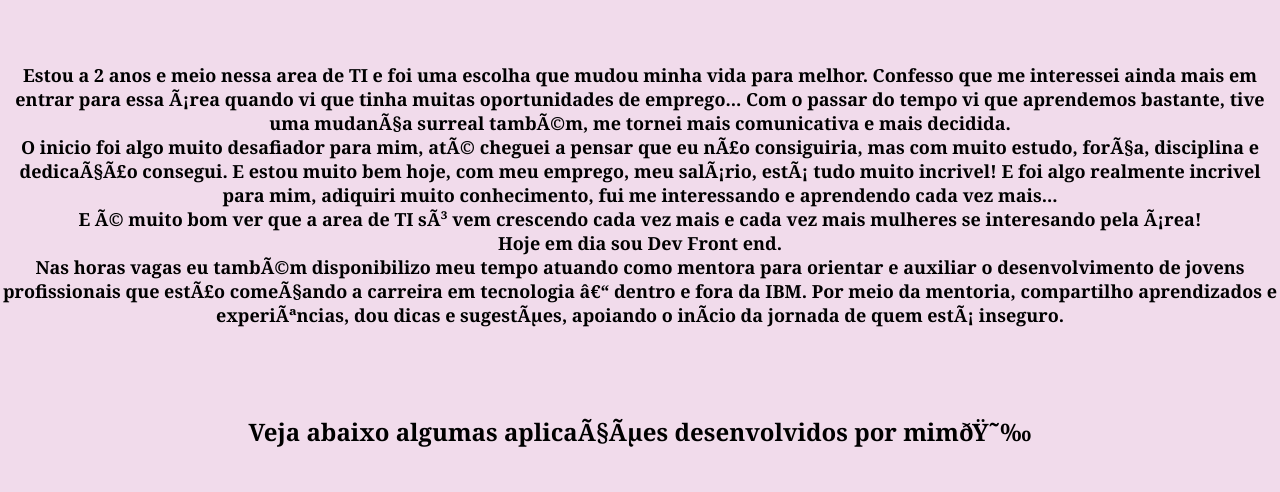
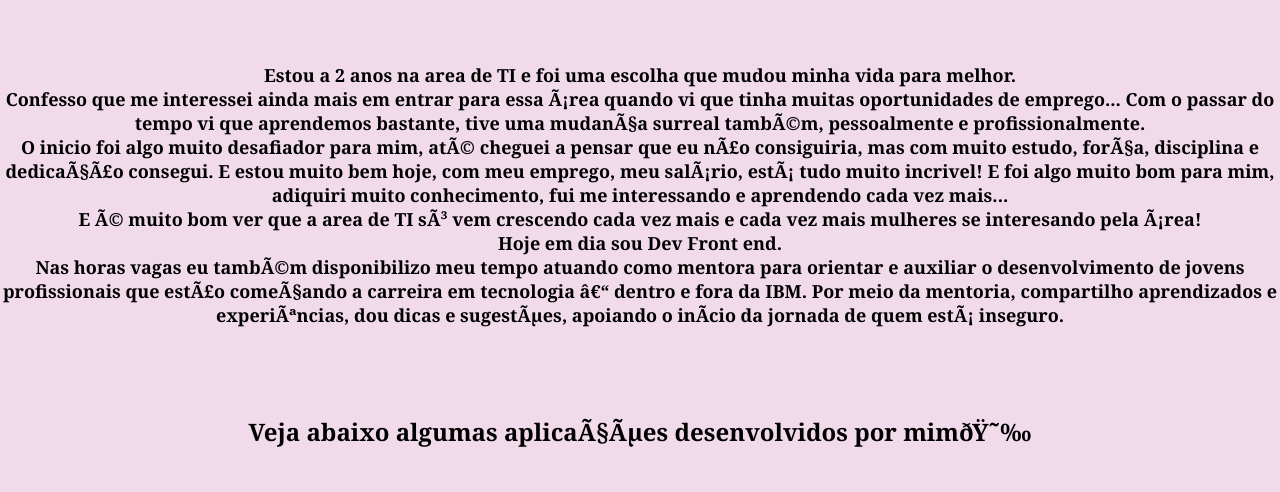
Before and after one commit to Rafaella-Almeida/Trabalho-primeiro-portfolio, a plain HTML site: page sobre.html in a window 1280 px wide. Shown: the part 170-662 px from the top of the page. Drawn offline with Linux system fonts and the light colour scheme.

Commit message:
media pronto e paginas finalizadas

```diff
--- a/sobre.html
+++ b/sobre.html
@@ -35,20 +35,22 @@
     <div class="container-textos">
       <div class="position-texto">
         <p class="texto">
-          Estou a 2 anos e meio nessa area de TI e foi uma escolha que mudou
-          minha vida para melhor. Confesso que me interessei ainda mais em
-          entrar para essa área quando vi que tinha muitas oportunidades de
-          emprego... Com o passar do tempo vi que aprendemos bastante, tive uma
-          mudança surreal também, me tornei mais comunicativa e mais decidida.
+          Estou a 2 anos na area de TI e foi uma escolha que mudou minha vida
+          para melhor.
+          <br />
+          Confesso que me interessei ainda mais em entrar para essa área quando
+          vi que tinha muitas oportunidades de emprego... Com o passar do tempo
+          vi que aprendemos bastante, tive uma mudança surreal também,
+          pessoalmente e profissionalmente.
 
           <br />
 
           O inicio foi algo muito desafiador para mim, até cheguei a pensar que
           eu não consiguiria, mas com muito estudo, força, disciplina e
           dedicação consegui. E estou muito bem hoje, com meu emprego, meu
-          salário, está tudo muito incrivel! E foi algo realmente incrivel para
-          mim, adiquiri muito conhecimento, fui me interessando e aprendendo
-          cada vez mais...
+          salário, está tudo muito incrivel! E foi algo muito bom para mim,
+          adiquiri muito conhecimento, fui me interessando e aprendendo cada vez
+          mais...
 
           <br />
           E é muito bom ver que a area de TI só vem crescendo cada vez mais e
--- a/style.css
+++ b/style.css
@@ -222,7 +222,7 @@ img {
   }
 
   .container-paragrafo {
-    width: 100vh;
+    width: 100%;
   }
   .container-button {
     width: 80%;
```
